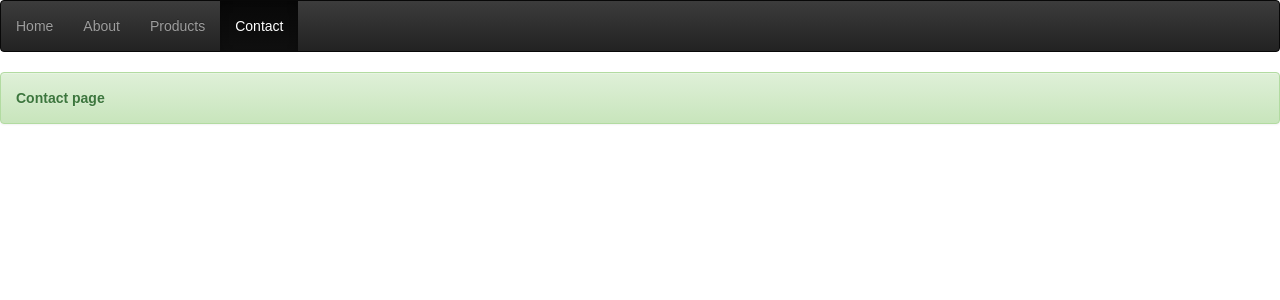
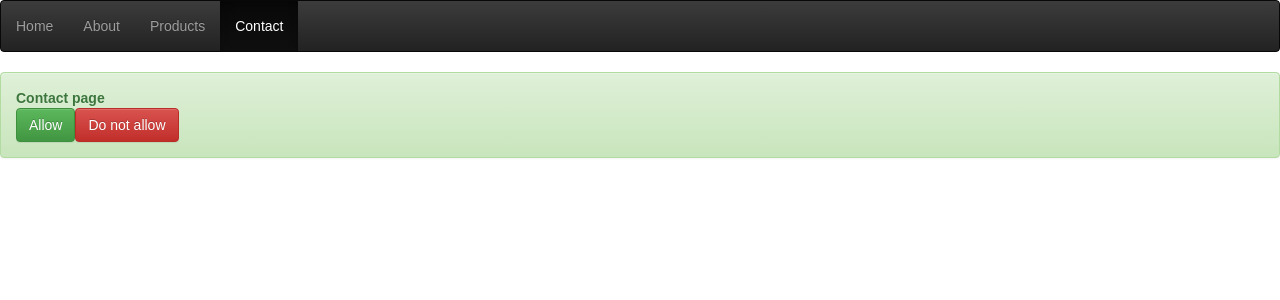
Before and after one commit to huumyit/reactjs-redux-boiler-template, a React (Create React App) app: page /contact in a window 1280 px wide. Shown: the top 300 px of the page. Built offline with nearby package versions, Linux system fonts and the light colour scheme.

Commit message:
Created s/reactjs01/reactjs-router/reactjs-redux-boiler-template (reactjs-router)

```diff
--- a/src/components/Contact.js
+++ b/src/components/Contact.js
@@ -1,12 +1,35 @@
 import React, { Component } from 'react';
+import { Prompt } from 'react-router-dom';
 
 class Contact extends Component {
+
+  constructor(props) {
+    super(props);
+    this.state = {
+      isChecked: false
+    }
+  }
+
+  onClick = (isChecked) => {
+    this.setState({
+      isChecked: isChecked
+    });
+  }
+
   render() {
+    var { isChecked } = this.state;
     return (
       <div className="alert alert-success">
         <strong>Contact page</strong>
+        <br />
+        <button type="button" className="btn btn-success" onClick={() => this.onClick(false)} >Allow</button>
+        <button type="button" className="btn btn-danger" onClick={() => this.onClick(true)} >Do not allow</button>
+
+        <Prompt
+          when={isChecked}
+          message={ location => (`Are you sure you want to go to ${location.pathname}`) }
+        />
       </div>
-
     );
   }
 }
```
